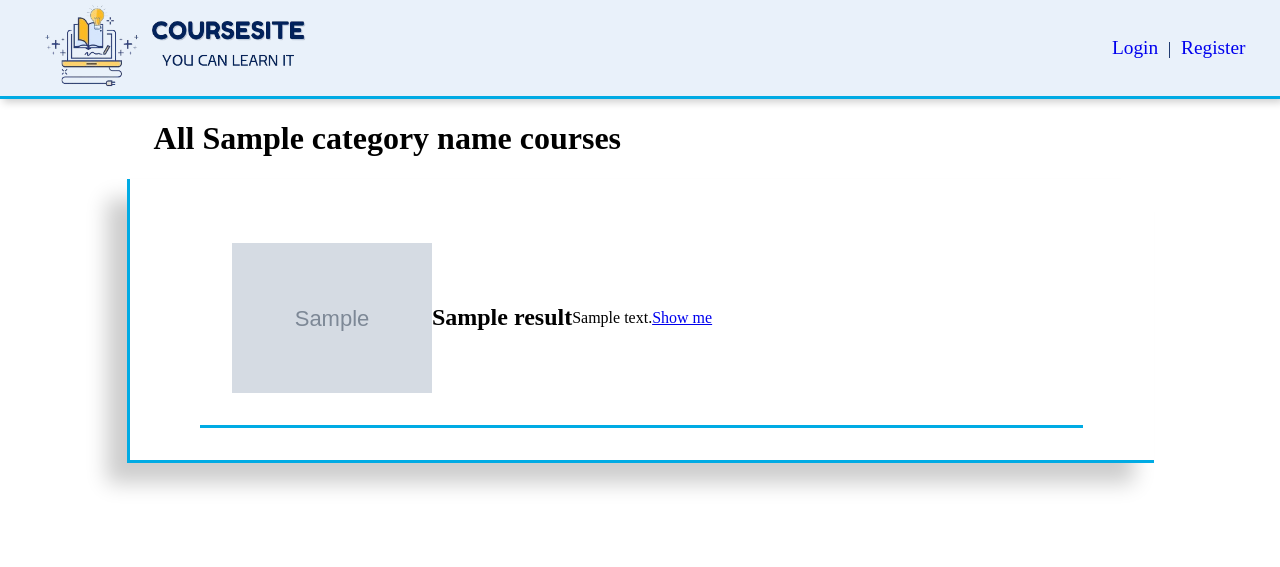
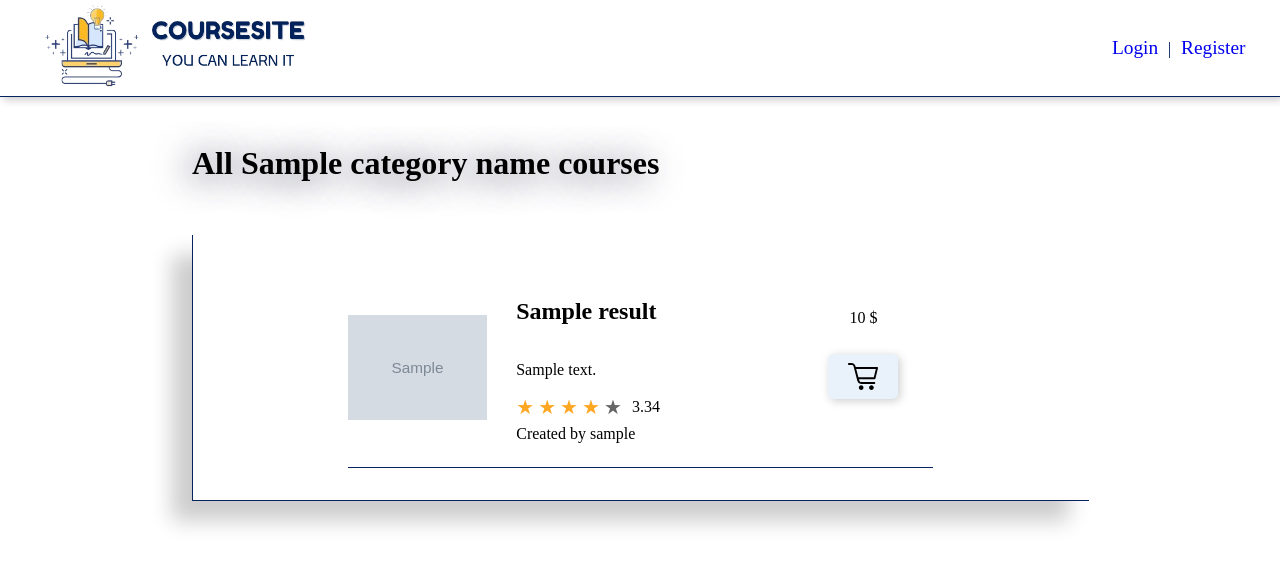
Before and after one commit to SzymonWesierski/CoursesSite, a Symfony app: template templates/courses/index.html.twig in a window 1280 px wide. Shown: the top 567 px of the page. Run offline with Twig, Linux system fonts and the light colour scheme; the template is opened without the code that fills it: most values are stand-ins (such as "Sample title", 1, 10 or a date in 2020); grey boxes marked "Sample" are stand-in pictures; style sheets or scripts are compiled from the project's sources; some libraries are stand-ins or nearby versions.

Commit message:
feat: style improvements on homepage

```diff
--- a/assets/styles/app.css
+++ b/assets/styles/app.css
@@ -21,13 +21,12 @@ body {
 .navbar {
     width: 100%;
     height: 6em;
-    background-color: var(--lightblue);
+    background-color: var(--white);
     color: var(--navy);
     margin: 0px;
     display: flex;
     justify-content:space-between;
-    border-bottom: var(--brightblue);
-    border-bottom-style: solid;
+    border-bottom: 1px solid var(--navy);
     box-shadow: 3px 3px 8px rgba(0, 0, 0, 0.199);
 }
 
@@ -71,7 +70,7 @@ body {
 }
 
 .dropdown-button {
-    background-color: var(--lightblue);
+    background-color: var(--white);
     border: none;
     cursor: pointer;
     transition: color 0.3s;
@@ -286,8 +285,13 @@ body {
     padding: 5px 12px;
     color: #fff;
     margin-left: -1px;
-    border: 1px solid transparent;
     line-height: 1.5;
+}
+
+.pagination img{
+    width: 100%;
+    height: 20px;
+    object-fit: cover;
 }
 
 .pagination a.active {
@@ -311,8 +315,8 @@ body {
 }
 
 .modal-1 a {
-    border-color: #ddd;
-    color: #4285F4;
+    border-color: var(--navy);
+    color: var(--brightblue);
     background: #fff;
 }
 
@@ -321,8 +325,7 @@ body {
 }
 
 .modal-1 a.active, .modal-1 a:active {
-    border-color: #4285F4;
-    background: #4285F4;
+    background: var(--navy);
     color: #fff;
 }
 
--- a/assets/styles/homepage.css
+++ b/assets/styles/homepage.css
@@ -13,33 +13,119 @@
     width: 100%;
 }
 .course-list-title{
-    margin-left: 2%;
+    margin-top: 3em;
+    margin-left: 5%;
+    padding-left: 10%;
+    text-shadow: -9px 3px 35px rgba(66, 68, 90, 1);
 }
+
 .courses-list{
     display: flex;
     flex-direction: column;
     justify-content: center;
     align-items: center;
-    width: 80%;
-    border-bottom: var(--brightblue);
-    border-bottom-style: solid;
-    border-left: var(--brightblue);
-    border-left-style: solid;
+    width: 70%;
+    border-left: 1px solid var(--navy);
+    border-bottom: 1px solid var(--navy);
     box-shadow: -20px 20px 20px rgba(0, 0, 0, 0.199);
+    margin-bottom: 5em;
+    margin-top: 2em;
 }
-
+.courses-list-element-container{
+    display: flex;
+    align-items: center;
+    justify-content: center;
+}
 .courses-list-element {
     display: flex;
     align-items: center;
-    background-color: white;
+    justify-content: space-between;
+    background-color: var(--white);
+    cursor: pointer;
     font-size: 1em;
+    margin: 2em;
     width: 80%;
-    margin: 2rem;
-    padding: 2rem;
-    border-bottom: var(--brightblue);
-    border-bottom-style: solid;
+    min-height: 200px;
+    border-bottom: 1px solid var(--navy);
 }
 
-.course-list-title{
-    padding-left: 10%;
+.courses-list-element:hover{
+    background-color: var(--lightblue);
+    -webkit-transition: background 0.3s ease-out;
+    -moz-transition: background 0.3s ease-out;
+    -ms-transition: background 0.3s ease-out;
+    -o-transition: background 0.3s ease-out;
+    transition: background 0.3s ease-out;
 }
+
+.courses-list-element-details-section {
+    padding-left: 5%;
+    width: 50%;
+    height: 100%;
+    display: flex;
+    flex-direction: column;
+    flex-wrap: nowrap;
+    justify-content: space-around;
+    align-content: center;
+}
+
+.courses-list-element-details-section p {
+    overflow: hidden; /* Ukrywa tekst, który nie mieści się w kontenerze */
+    text-overflow: ellipsis; /* Dodaje wielokropek na końcu */
+    max-height: 50px;
+}
+
+.courses-list-element-price-section{
+    width: 25%;
+    height: 100%;
+    display: flex;
+    flex-direction: column;
+    flex-wrap: nowrap;
+    justify-content: space-around;
+    align-items: center;
+    align-content: center;
+    background-color: transparent;
+}
+
+.courses-list-element-image-section{
+    display: flex;
+    width: 25%;
+    justify-content: center;
+    align-items: center;
+    align-content: center;
+    height: 100%;
+    overflow: hidden;
+}
+
+.courses-list-element-image-section img{
+    width: 100%;
+    height: auto;
+    object-fit: cover;
+}
+
+.courses-list-element-price-section .sliding-button{
+    margin: 2em;
+}
+
+.courses-list-element-details-section-rating {
+    display: flex;
+    align-items: center;
+}
+
+.star-container{
+    margin-right: 10px;
+}
+
+.star {
+    font-size: 20px;
+    color: #666;
+}
+
+.star.filled {
+    color: #ffa723;
+}
+
+.courses-list-element-details-section-createdby{
+    margin-top: 2%;
+    margin-bottom: 5%;
+}
--- a/assets/styles/usercoursespanel.css
+++ b/assets/styles/usercoursespanel.css
@@ -1,14 +1,15 @@
 .course-list-title-divided{
     display: flex;
     justify-content:space-between;
-    padding-left: 10%;
-    padding-right: 10%;
+    padding-left: 15%;
+    padding-right: 15%;
 }
 
 .course-list-title-left-side{
     display: flex;
     align-items: center;
     justify-content: left;
+    text-shadow: -9px 3px 35px rgba(66, 68, 90, 1);
 }
 
 .course-list-title-right-side{
--- a/src/Pagination/Paginator.php
+++ b/src/Pagination/Paginator.php
@@ -26,7 +26,7 @@ final class Paginator
      *
      * See https://symfony.com/doc/current/best_practices.html#use-constants-to-define-options-that-rarely-change
      */
-    final public const PAGE_SIZE = 3;
+    final public const PAGE_SIZE = 10;
 
     private int $currentPage;
     private int $numResults;
--- a/templates/courses/index.html.twig
+++ b/templates/courses/index.html.twig
@@ -12,37 +12,65 @@
         <div class="courses-list-container">
                 <div class="courses-list">
                     {% for course in paginator.results %}
-                    <div class="courses-list-element">
+
+                        <div class="courses-list-element-container">
+                            <div class="courses-list-element" onclick="window.location.href='{{ path('show_course', {courseId: course.id}) }}';">
+                                <div class="courses-list-element-image-section">
                                     <img
-                            width = 200px
                                         src="{{ course.ImagePath }}"
                                         alt=""
                                     />
+                                </div>
+                                <div class="courses-list-element-details-section">
                                     <h2>
                                         {{ course.name }}
                                     </h2>
-
-                        <p>
+                                    <p class="courses-list-element-details-section-p">
                                         {{ course.Description }}
                                     </p>
-
-                        <a href="/courses/show/{{ course.id }}">
-                            Show me
+                                    {% set courserating = 3.34 %} <!-- Zastąp to zmienną z backendu, jeśli to konieczne -->
+                                    <div class="courses-list-element-details-section-rating">
+                                        <div class="star-container">
+                                            {% for i in range(0, 4, 1) %}
+                                                <span class="star {% if courserating >= i %} filled {% endif %}">★</span>
+                                            {% endfor %}
+                                        </div>
+                                        <div>
+                                            {{courserating}}
+                                        </div>
+                                    </div>
+                                    <div class="courses-list-element-details-section-createdby">
+                                        Created by {{course.user.username}}
+                                    </div>
+                                </div>
+                                <div class="courses-list-element-price-section">
+                                    <div class="courses-list-element-price-section-price">
+                                        {{course.price}} $
+                                    </div>
+                                    <div>
+                                        <a href="#">
+                                            <button class="sliding-button">
+                                                <div class="sliding-button-sign"><img src="/icons/cart.svg" alt="add-to-cart"></div>
+                                                <div class="sliding-button-text">Add&nbsp;to&nbsp;cart</div>
+                                            </button>
                                         </a>
                                     </div>
+                                </div>
+                            </div>
+                        </div>
+
                     {% else %}
                         <div >No course found</div>
                     {% endfor %}
-            </div>
-        </div>
-
-    </div>
-
 
                     {% if paginator.hasToPaginate %}
 
                         {% include 'partials/pagination/_course_pagination.html.twig' with { path: "courses"} %}
 
                     {% endif %}
+                </div>
+        </div>
+
+    </div>
 
 {% endblock %}
--- a/templates/partials/pagination/_course_pagination.html.twig
+++ b/templates/partials/pagination/_course_pagination.html.twig
@@ -4,7 +4,7 @@
             {% if paginator.hasPreviousPage %}
                 <li>
                     <a class="prev" href="{{ path(path, categoryId ? { categoryId: categoryId, page: paginator.previousPage} : { page: paginator.previousPage }) }}" rel="previous">
-                        &laquo; Prev
+                        <img src="/icons/arrow-left.svg" alt="arrow-left">
                     </a>
                 </li>
             {% endif %}
@@ -33,7 +33,7 @@
             {% if paginator.hasNextPage %}
                 <li class="next">
                     <a  href="{{ path(path, categoryId ? { categoryId: categoryId, page: paginator.nextPage} : { page: paginator.nextPage }) }}">
-                    Next &raquo;
+                    <img src="/icons/arrow-right.svg" alt="arrow-right">
                     </a>
                 </li>
             {% endif %}
```
Also changed, not shown: public/icons/arrow-left.svg (added). Lines whose indentation alone changed are shown as unchanged.
